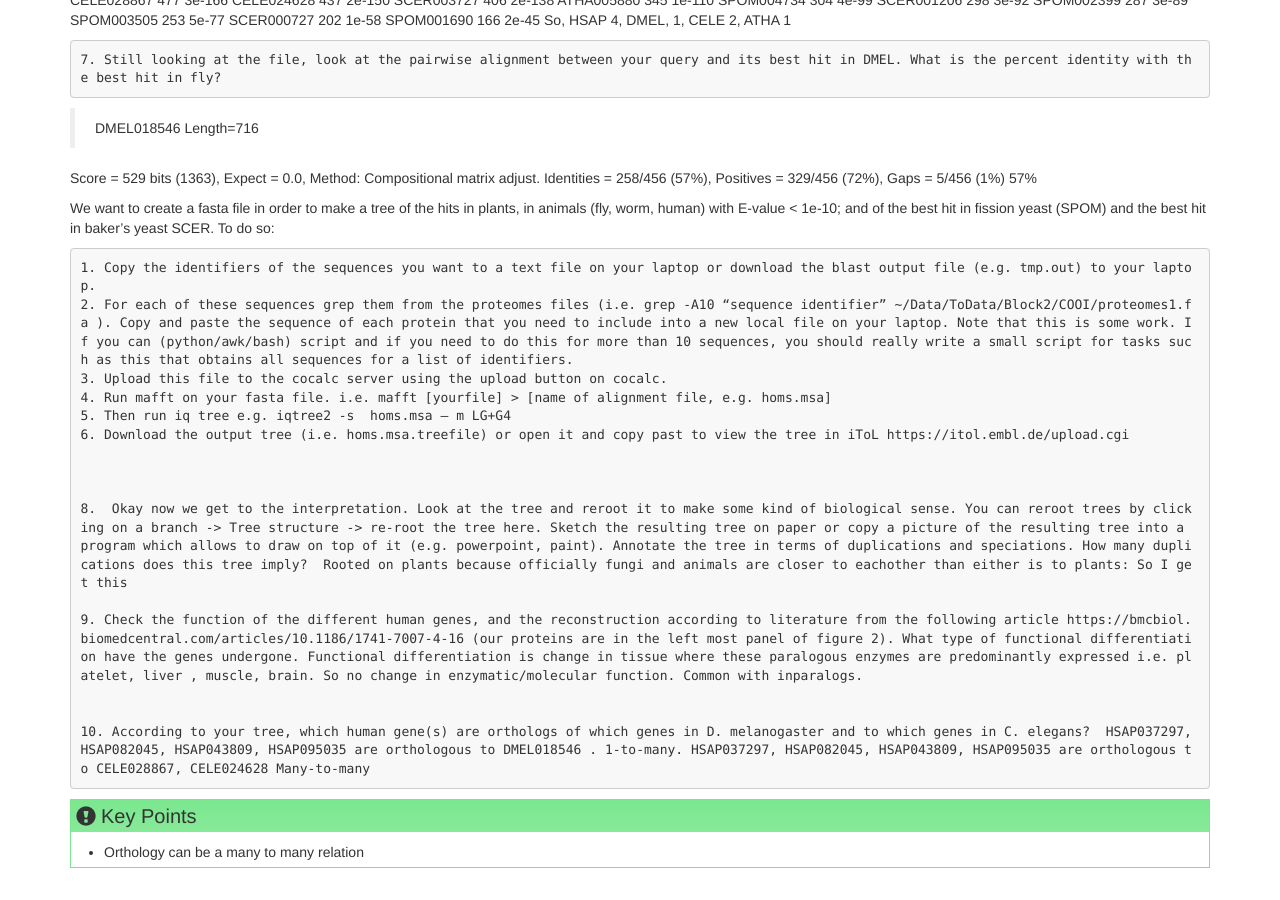
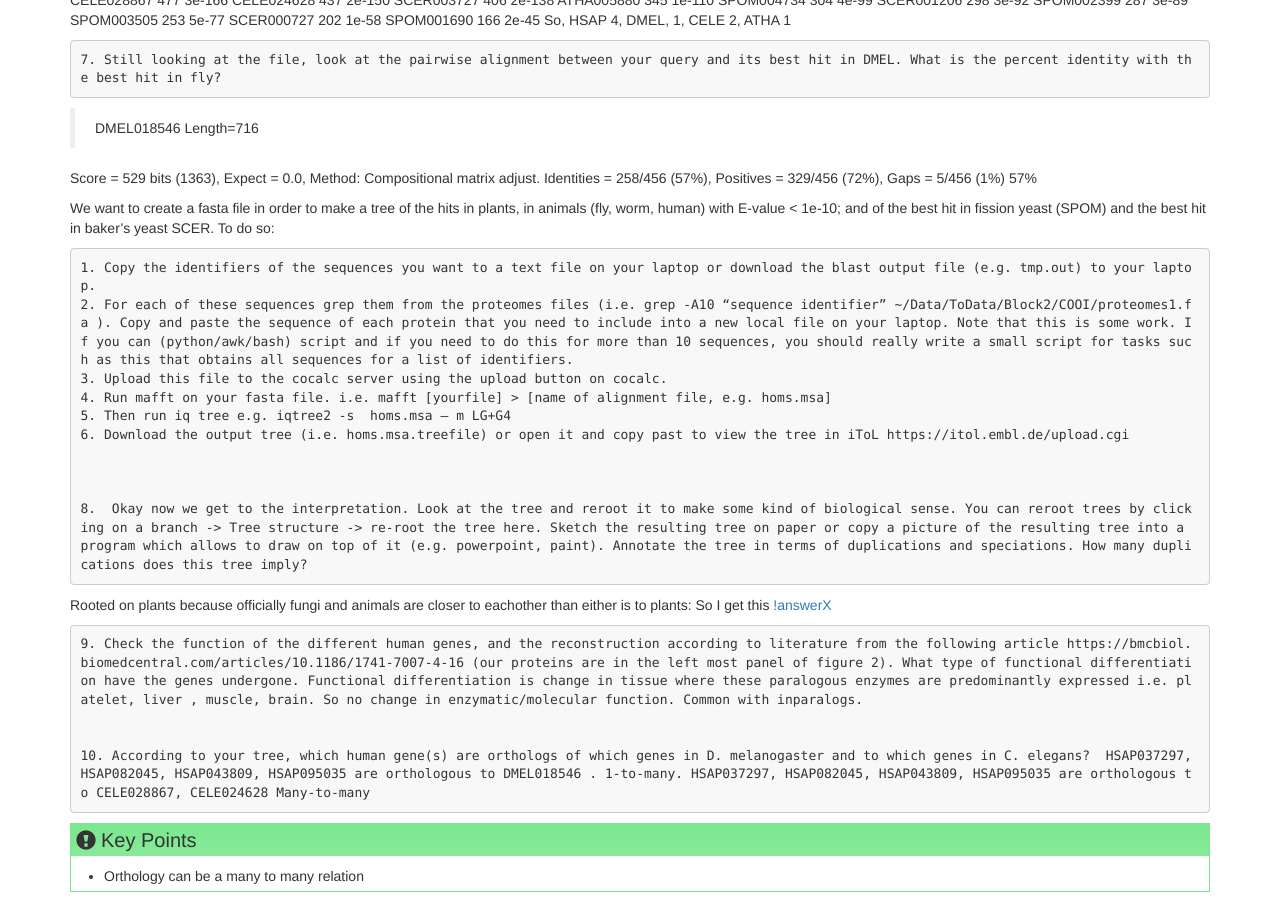
Before and after one commit to TeamMGE/GenomeBioinformaticsCourse, a Jekyll site: the page built from _episodes/40-COOI.md, in a window 1280 px wide and 900 px high, scrolled down 970 px. Built offline with Jekyll 4.4.1, drawn with Linux system fonts in a browser that asks for light colours.

Commit message:
Update 40-COOI.md

```diff
--- a/_episodes/40-COOI.md
+++ b/_episodes/40-COOI.md
@@ -71,7 +71,9 @@ We want to create a fasta file in order to make a tree of the hits in plants, in
 
 
     8.  Okay now we get to the interpretation. Look at the tree and reroot it to make some kind of biological sense. You can reroot trees by clicking on a branch -> Tree structure -> re-root the tree here. Sketch the resulting tree on paper or copy a picture of the resulting tree into a program which allows to draw on top of it (e.g. powerpoint, paint). Annotate the tree in terms of duplications and speciations. How many duplications does this tree imply?
+
 Rooted on plants because officially fungi and animals are closer to eachother than either is to plants: So I get this
+[!answerX](../fig/answer_pfkfp.jpg)
 
     9. Check the function of the different human genes, and the reconstruction according to literature from the following article https://bmcbiol.biomedcentral.com/articles/10.1186/1741-7007-4-16 (our proteins are in the left most panel of figure 2). What type of functional differentiation have the genes undergone.
 Functional differentiation is change in tissue where these paralogous enzymes are predominantly expressed i.e. platelet, liver , muscle, brain. So no change in enzymatic/molecular function. Common with inparalogs.
```
